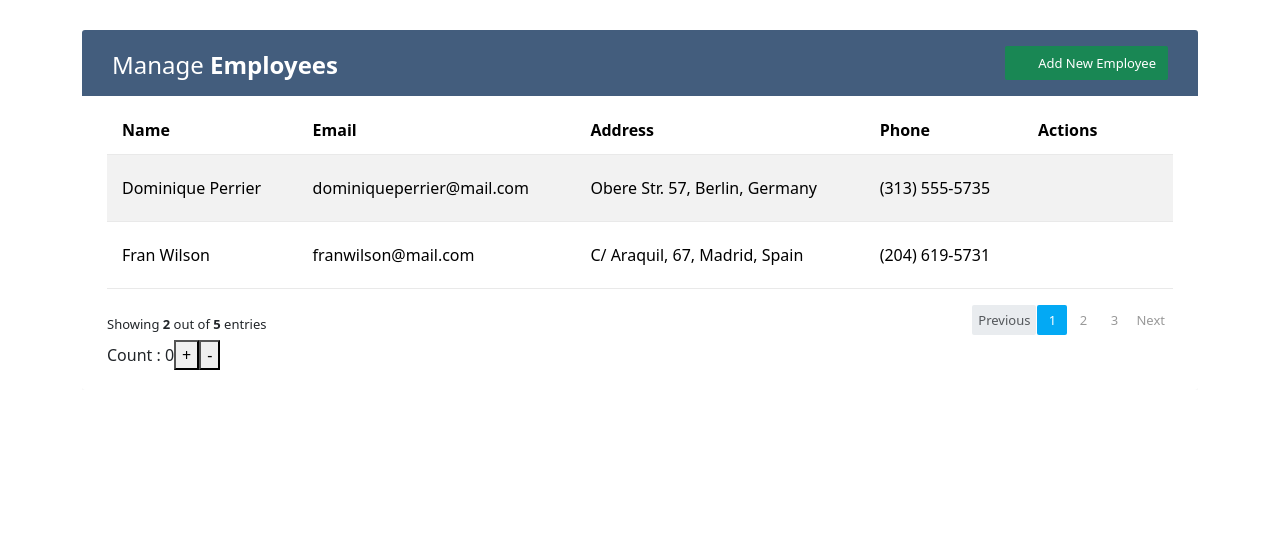
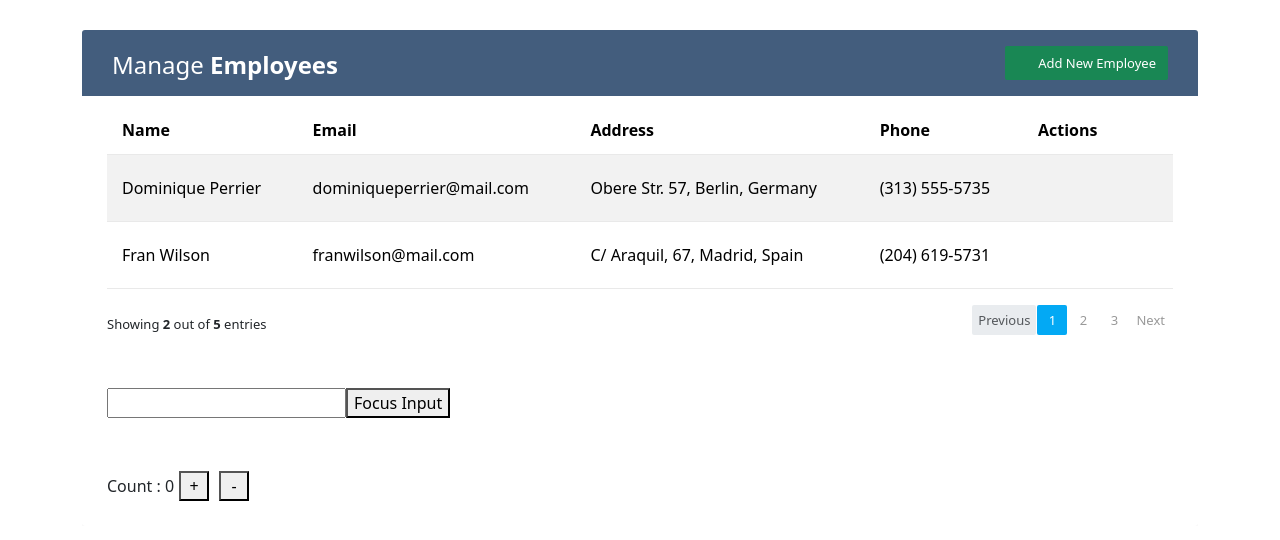
Before and after one commit to sbrycbc/employee-management-system, a React (Create React App) app: page / in a window 1280 px wide. Shown: the top 540 px of the page. Built offline with nearby package versions, Linux system fonts and the light colour scheme.

Commit message:
updated focus input and count with style...

```diff
--- a/src/components/EmployeeList.jsx
+++ b/src/components/EmployeeList.jsx
@@ -1,4 +1,4 @@
-import React, { useContext, useEffect, useState, useReducer } from 'react';
+import React, { useContext, useEffect, useState, useReducer, useRef} from 'react';
 import Employee from './Employee.jsx';
 import { Button, Modal, Alert } from 'react-bootstrap';
 import { EmployeeContext } from '../context/EmployeeContext.jsx';
@@ -37,13 +37,13 @@ const EmployeeList = () => {
       }
   }, [sortedEmployees])
 
- /*  const myRef = useRef(null);
+   const myRef = useRef(null);
   console.log(myRef.current);
 
   const onButtonClick = () => {
       console.log(myRef.current);
       myRef.current.focus();
-  } */
+  }
 
 
   const indexOfLastEmployee = currentPage * employeesPerPage;
@@ -65,8 +65,9 @@ const EmployeeList = () => {
 
   }
 
-  const initialState = { count : 0} ;        //  yapmasini istedgimiz,  baslangic //
-  const [state, dispatch] = useReducer(reducer, initialState)
+  const initialState = { count : 0}
+                                    // yapmasini istedgimiz,  baslangic //
+  const [state, dispatch] = useReducer(reducer,               initialState)
 
 
   return (
@@ -114,10 +115,6 @@ const EmployeeList = () => {
             sortedEmployees = {sortedEmployees}
             />
 
-      Count : {state.count}
-      <button onClick= {() => dispatch({type: 'increment'})}>+</button>
-      <button onClick= {() => dispatch({type: 'decrement'})}>-</button>
-
 
       <Modal show={show} onHide={handleClose}>
             <Modal.Header className="modal-header m-3 " closeButton>
@@ -134,10 +131,16 @@ const EmployeeList = () => {
                 </Button>
             </Modal.Footer>
         </Modal>
-{/*
+       <div className='myref mt-5'>
         <input ref={myRef} type="text"></input>
-        <button onClick={onButtonClick}>Focus Input</button> */}
+        <button onClick={onButtonClick}>Focus Input</button>
+        </div>
 
+      <div className='count mt-5'>
+       Count : {state.count}
+      <button className='count_button' onClick= {() => dispatch({type: 'increment'})}>+</button>
+      <button className='count_button' onClick= {() => dispatch({type: 'decrement'})}>-</button>
+      </div>
   </>
   )
 }
--- a/src/index.css
+++ b/src/index.css
@@ -137,3 +137,9 @@ table.table .avatar {
 	margin-top: 10px;
 	font-size: 13px;
 }
+
+.count_button {
+    margin: 5px;
+	width: 30px;
+
+}
```
